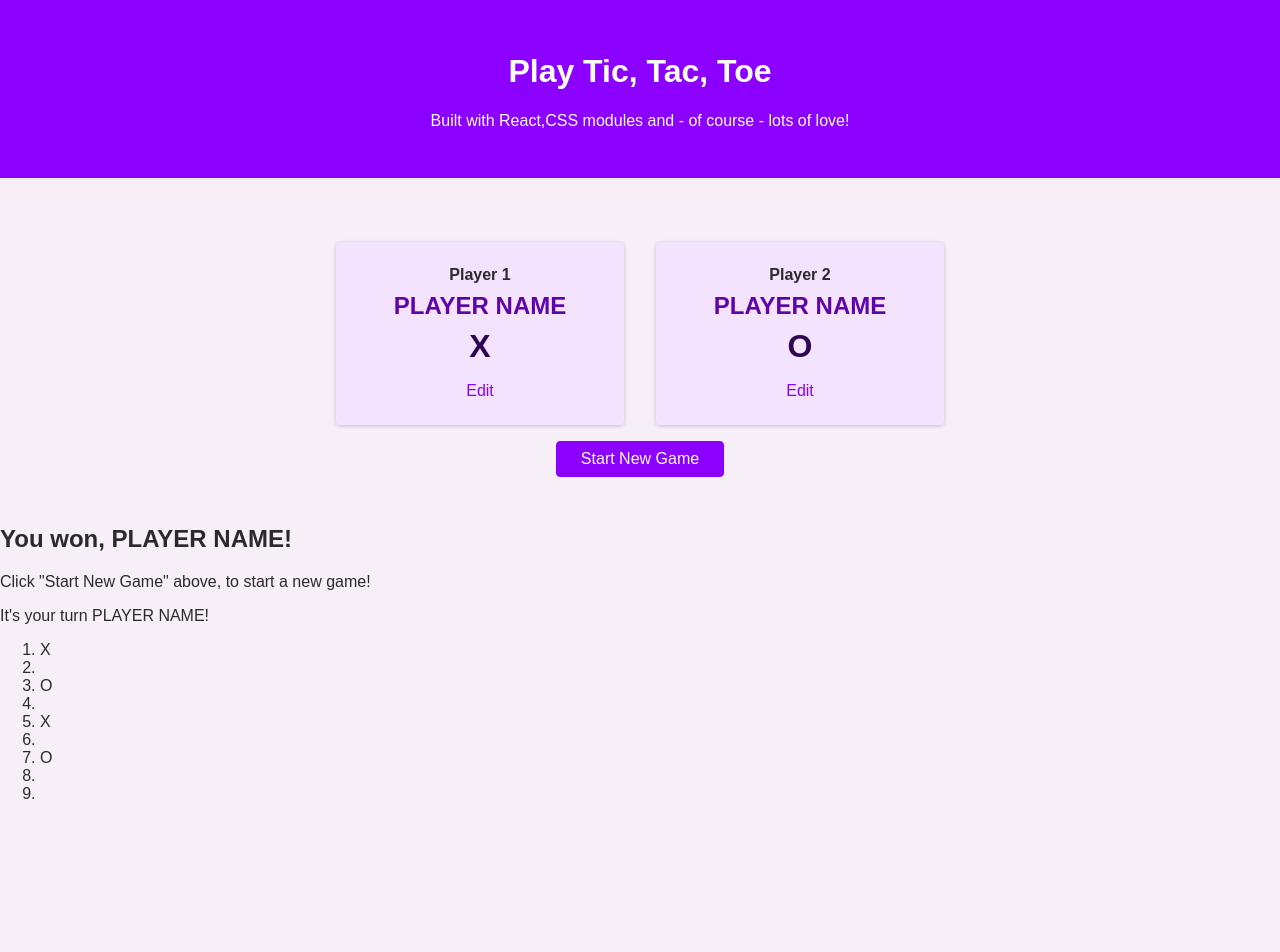
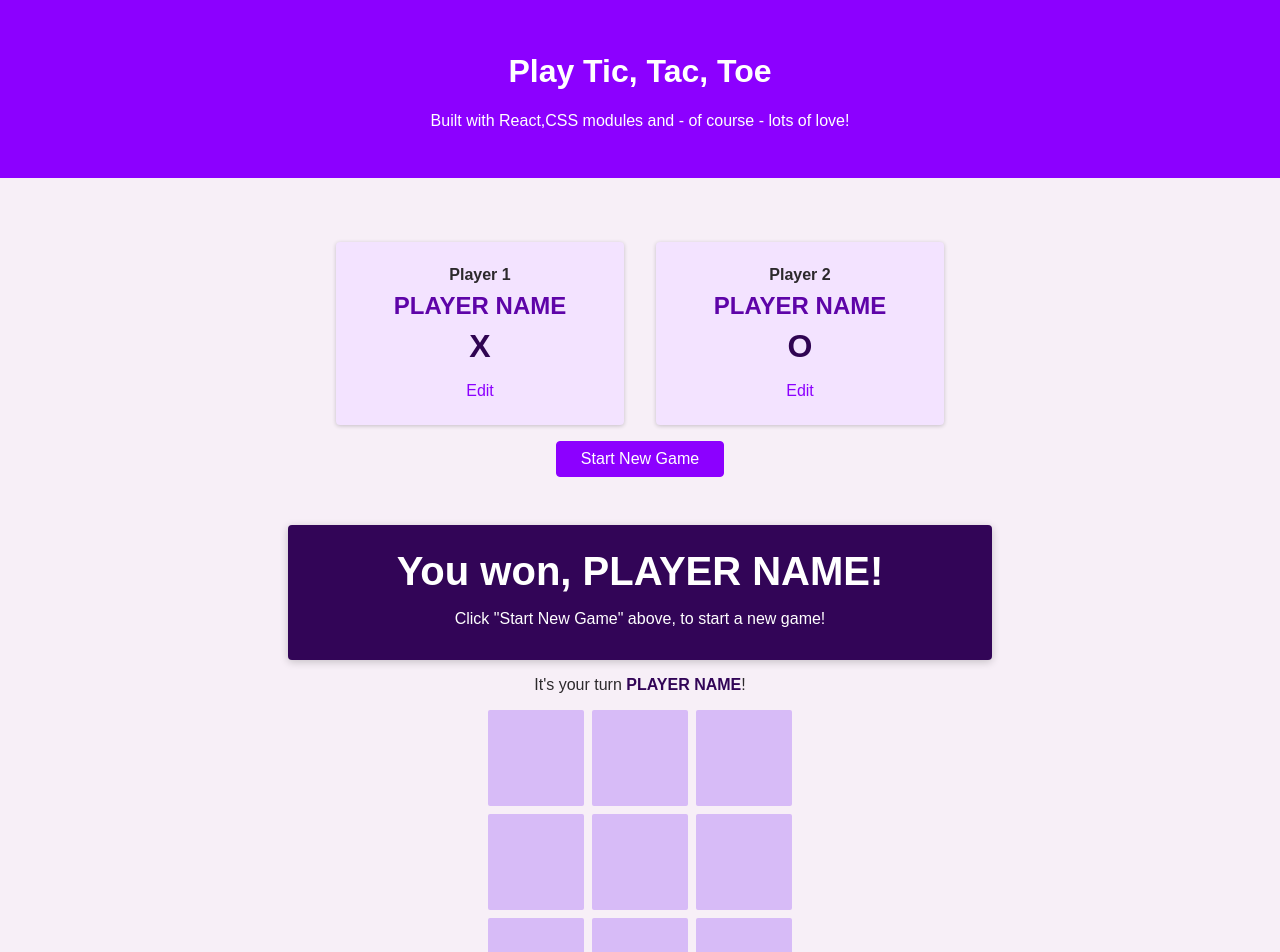
Before and after one commit to Olivernha/Tic-Tac-Toe-Game, a React (Create React App) app: page / in a window 1280 px wide. Shown: the top 952 px of the page. Before the commit the page ends 819 px from the top, so only its background shows below. Built offline with nearby package versions, Linux system fonts and the light colour scheme.

Commit message:
styling the game board

```diff
--- a/src/components/ActiveGame.jsx
+++ b/src/components/ActiveGame.jsx
@@ -1,32 +1,28 @@
 import React from "react";
-
+import classes from './ActiveGame.module.css';
 const ActiveGame = () => {
   return (
-    <>
-      <article>
-        <h2>
-          You won, <span>PLAYER NAME</span>!
-        </h2>
-        <p>Click "Start New Game" above, to start a new game!</p>
-      </article>
+    <section className={classes['active-game']}>
+    <article className={classes['game-over']}>
+      <h2>You won, <span className="winner-name">PLAYER NAME</span>!</h2>
+      <p>Click "Start New Game" above, to start a new game!</p>
+    </article>
 
-      <p>
-        It's your turn <span>PLAYER NAME</span>!
-      </p>
-      <ol>
-        <li className="disabled">X</li>
-        <li></li>
-        <li className="disabled">O</li>
+    <p>It's your turn <span className={classes['active-player-name']}>PLAYER NAME</span>!</p>
+    <ol className={classes['game-board']}>
+      <li data-col="1" data-row="1"></li>
+      <li data-col="2" data-row="1"></li>
+      <li data-col="3" data-row="1"></li>
 
-        <li></li>
-        <li className="disabled">X</li>
-        <li></li>
+      <li data-col="1" data-row="2"></li>
+      <li data-col="2" data-row="2"></li>
+      <li data-col="3" data-row="2"></li>
 
-        <li className="disabled">O</li>
-        <li></li>
-        <li></li>
-      </ol>
-    </>
+      <li data-col="1" data-row="3"></li>
+      <li data-col="2" data-row="3"></li>
+      <li data-col="3" data-row="3"></li>
+    </ol>
+  </section>
   );
 };
 
--- a/src/components/ActiveGame.module.css
+++ b/src/components/ActiveGame.module.css
@@ -0,0 +1,59 @@
+.active-game {
+    text-align: center;
+    margin: 2rem 0 5rem 0; /* top right bottom left */
+    /* display: none; */
+  }
+
+  .game-over {
+    width: 90%;
+    max-width: 40rem;
+    margin: auto;
+    padding: 1rem 2rem;
+    background-color: rgb(50, 5, 87);
+    color: white;
+    box-shadow: 0 2px 8px rgba(0, 0, 0, 0.2);
+    border-radius: 4px;
+    /* display: none; */
+  }
+
+  .game-over h2 {
+    font-size: 2.5rem;
+    margin: 0.5rem 0;
+  }
+
+  .active-player-name {
+    font-weight: bold;
+    color: rgb(50, 5, 87);
+  }
+
+  .game-board {
+    list-style: none;
+    margin: 1rem 0;
+    padding: 0;
+    display: grid;
+    grid-template-columns: repeat(3, 6rem); /* 6rem 6rem 6rem */
+    grid-template-rows: repeat(3, 6rem); /* 6rem 6rem 6rem */
+    justify-content: center;
+    gap: 0.5rem;
+  }
+
+  .game-board li {
+    background-color: rgb(215, 187, 247);
+    border-radius: 2px;
+    cursor: pointer;
+    display: flex;
+    justify-content: center;
+    align-items: center;
+    font-size: 2.5rem;
+    font-weight: bold;
+  }
+
+  .game-board li:hover {
+    background-color: rgb(112, 13, 204);
+  }
+
+  .game-board li.disabled {
+    background-color: rgb(112, 13, 204);
+    color: white;
+    cursor: default;
+  }
```
